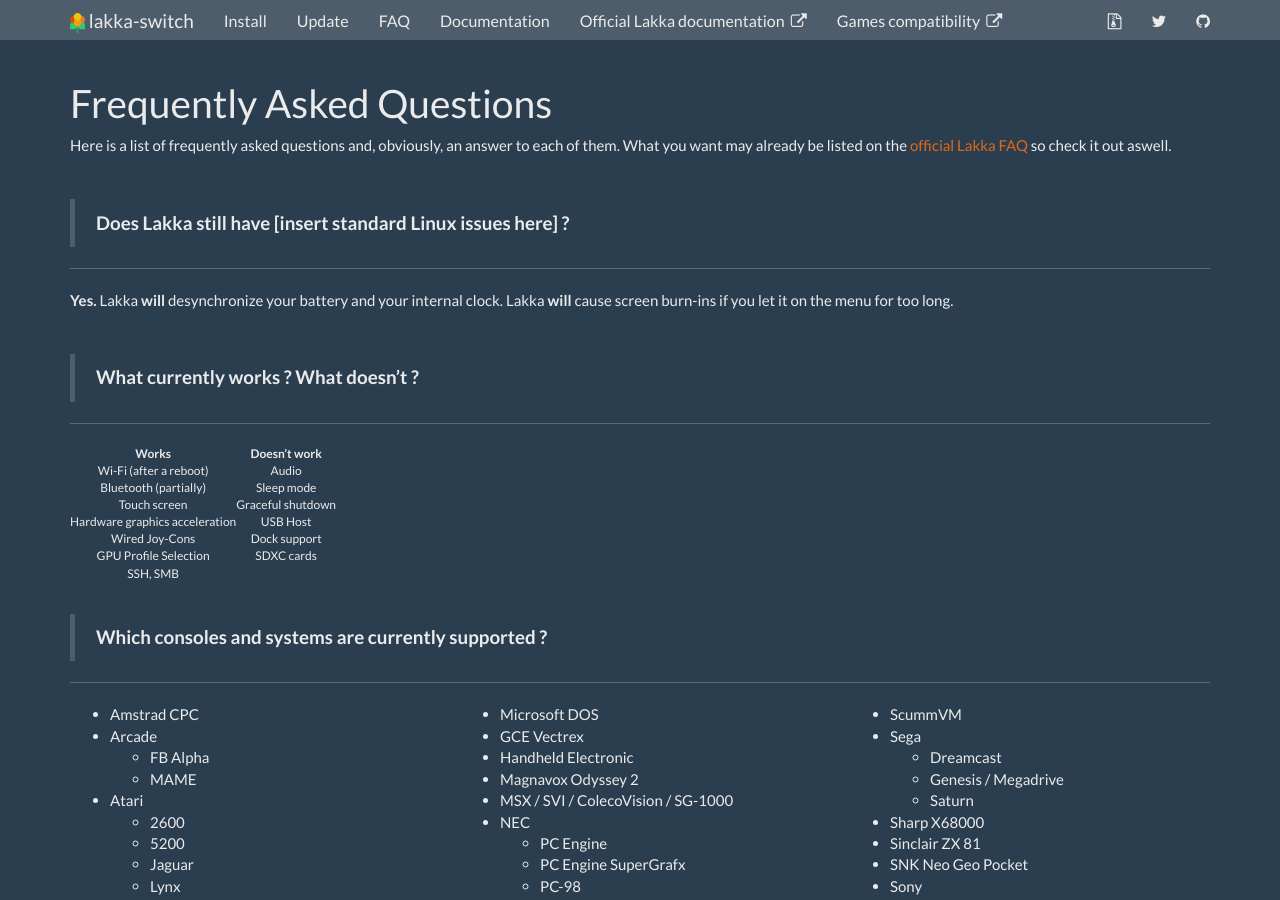
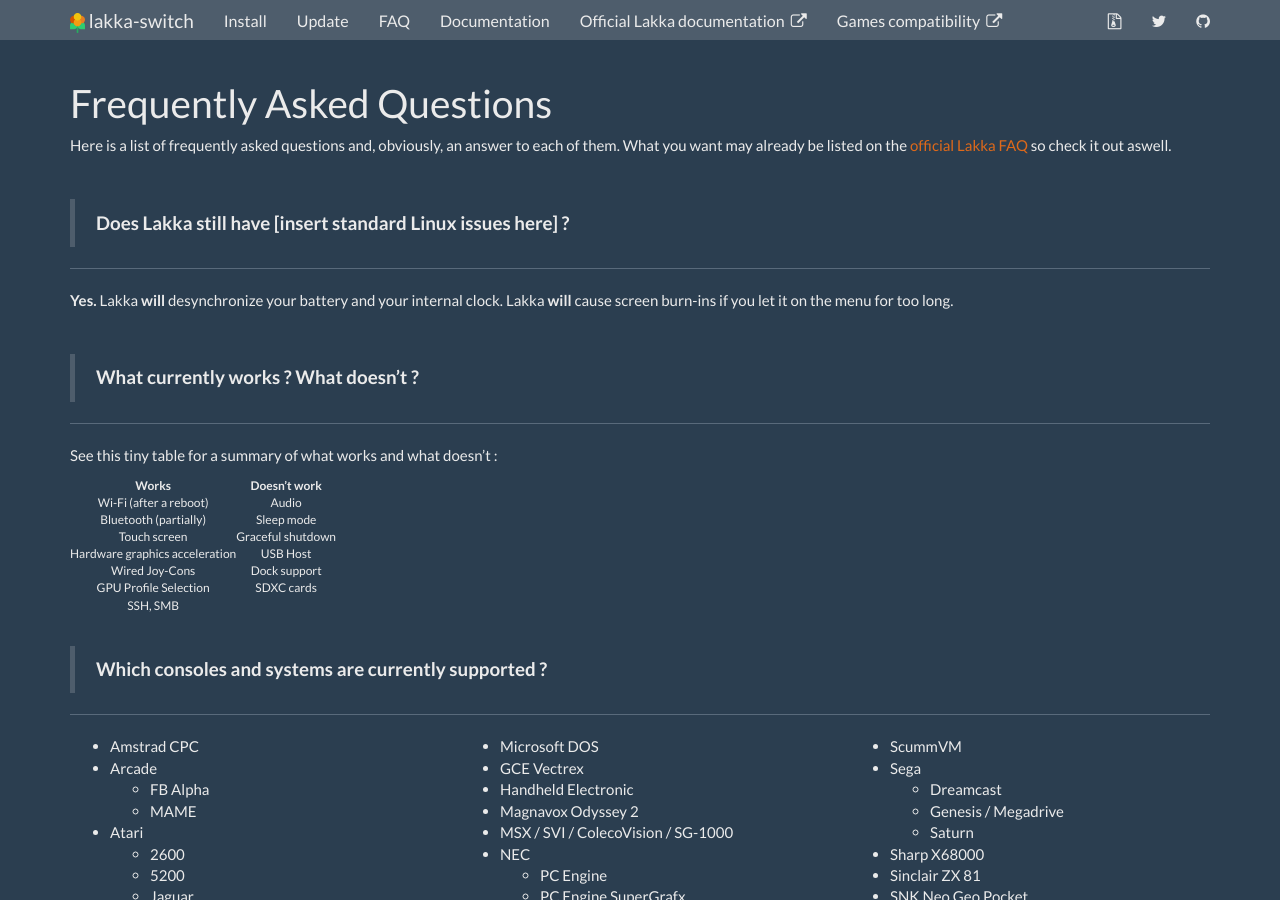
Before and after one commit to lakka-switch/documentation, a Jekyll site: the page built from faq.md, in a window 1280 px wide and 900 px high. Built offline with Jekyll 4.4.1, drawn with Linux system fonts in a browser that asks for light colours; nearby versions of some CDN libraries.

Commit message:
Update faq.md

```diff
--- a/faq.md
+++ b/faq.md
@@ -16,6 +16,8 @@
 > **What currently works ? What doesn't ?**
 
 ***
+
+See this tiny table for a summary of what works and what doesn't :
 
 | Works                          | Doesn't work      |
 |:------------------------------:|:-----------------:|
```
